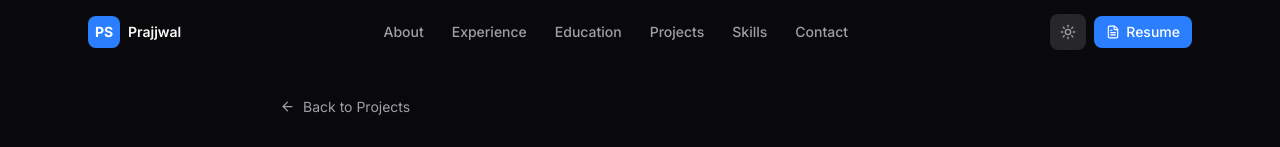
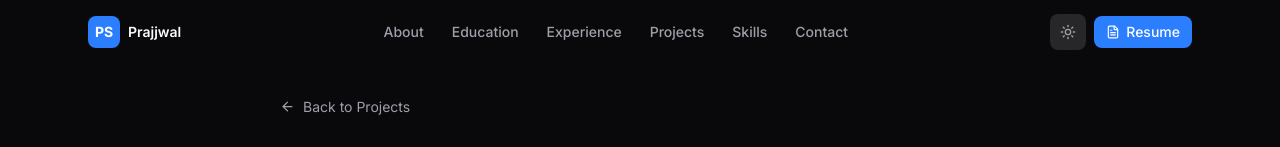
Before and after one commit to Prj-007/portfolio, a Next.js app: page /projects/ai-document-summarizer in a window 1280 px wide. Shown: the top 147 px of the page. Built offline with nearby package versions, Linux system fonts and the light colour scheme.

Commit message:
Move Education before Experience in navbar

```diff
--- a/constants/data.ts
+++ b/constants/data.ts
@@ -26,8 +26,8 @@ export const PERSONAL = {
 
 export const NAV_LINKS = [
   { label: 'About', href: '#about' },
+  { label: 'Education', href: '#education' },
   { label: 'Experience', href: '#experience' },
-  { label: 'Education', href: '#education' },
   { label: 'Projects', href: '#projects' },
   { label: 'Skills', href: '#skills' },
   { label: 'Contact', href: '#contact' },
```
